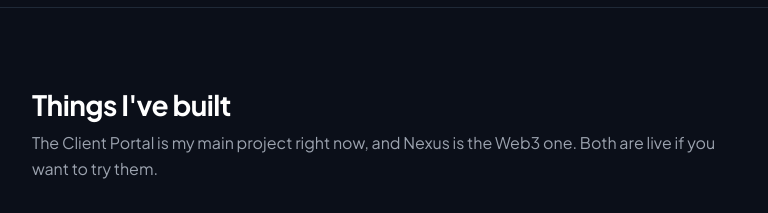
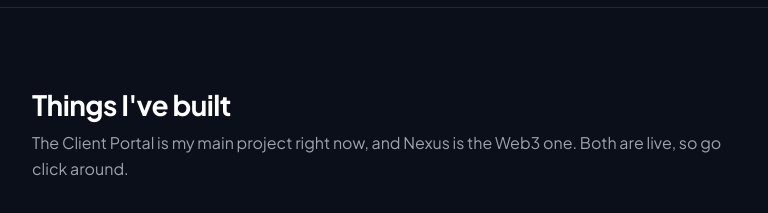
Before and after one commit to raiyo395/portfolio, a plain HTML site: page index.html in a window 1280 px wide. Shown: the part 1540-1753 px from the top of the page, 120-888 px from the left. Drawn offline with Linux system fonts and the light colour scheme.

Commit message:
Update index.html

```diff
--- a/index.html
+++ b/index.html
@@ -202,7 +202,7 @@ a:focus-visible,.btn:focus-visible{outline:2px solid var(--accent);outline-offse
 <div class="wrap">
 <div class="section-head reveal">
 <h2>Things I've built</h2>
-<p>The Client Portal is my main project right now, and Nexus is the Web3 one. Both are live if you want to try them.</p>
+<p>The Client Portal is my main project right now, and Nexus is the Web3 one. Both are live, so go click around.</p>
 </div>
 <article class="case reveal" id="client-portal" aria-labelledby="client-portal-title">
 <a class="case-shot" href="https://client-portal-seven-indol.vercel.app/" target="_blank" rel="noopener noreferrer" tabindex="-1" aria-hidden="true">
```
